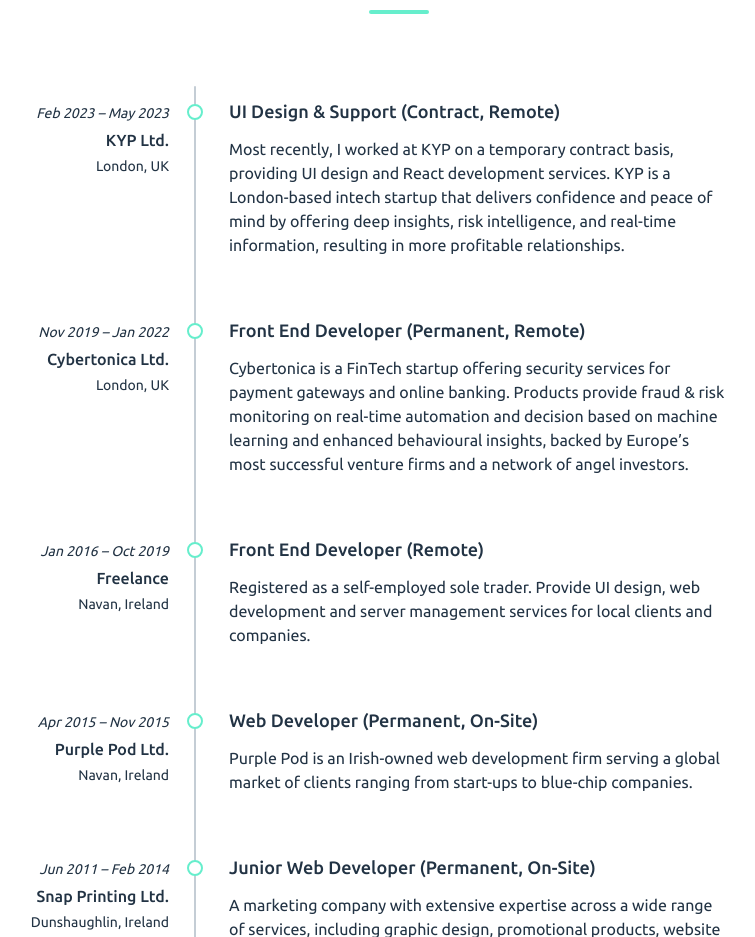
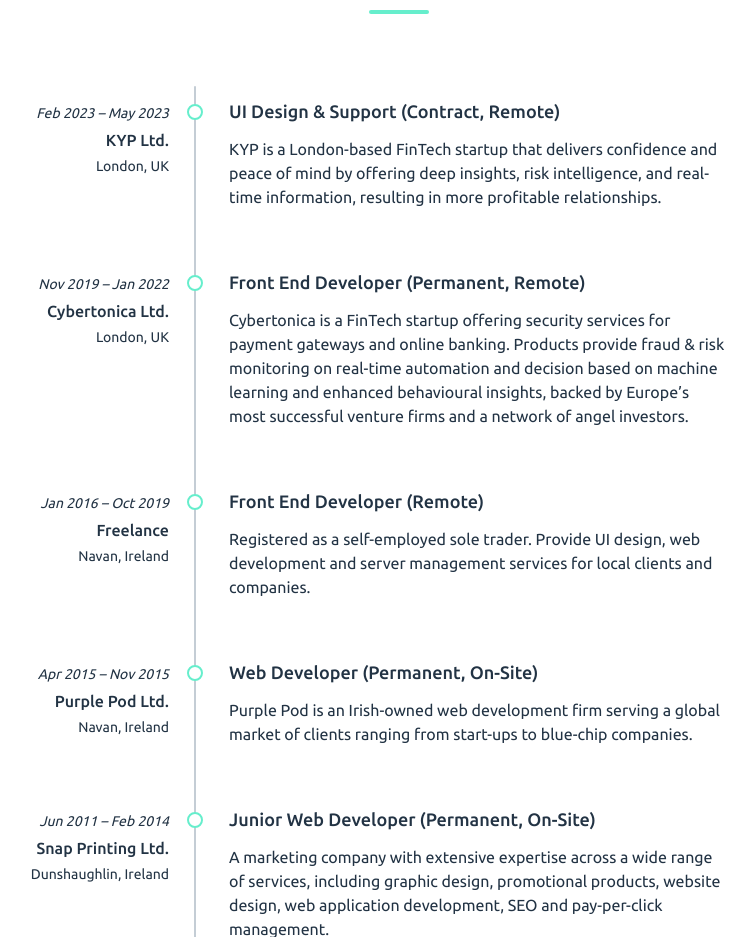
Before and after one commit to dzvilius/vilius-website, a Nuxt app: page / in a window 1280 px wide. Shown: the part 1820-2757 px from the top of the page, without its empty margins (241-996 px from the left). Built offline with nearby package versions, Linux system fonts and the light colour scheme.

Commit message:
fix spelling

```diff
--- a/components/Experience.vue
+++ b/components/Experience.vue
@@ -15,9 +15,7 @@
           </div>
           <h2 class="Experience__Title">UI Design & Support (Contract, Remote)</h2>
           <p class="Experience__Info">
-            Most recently, I worked at KYP on a temporary contract basis,
-            providing UI design and React development services. KYP is a
-            London-based intech startup that delivers confidence and peace of
+            KYP is a London-based FinTech startup that delivers confidence and peace of
             mind by offering deep insights, risk intelligence, and real-time
             information, resulting in more profitable relationships.
           </p>
```
